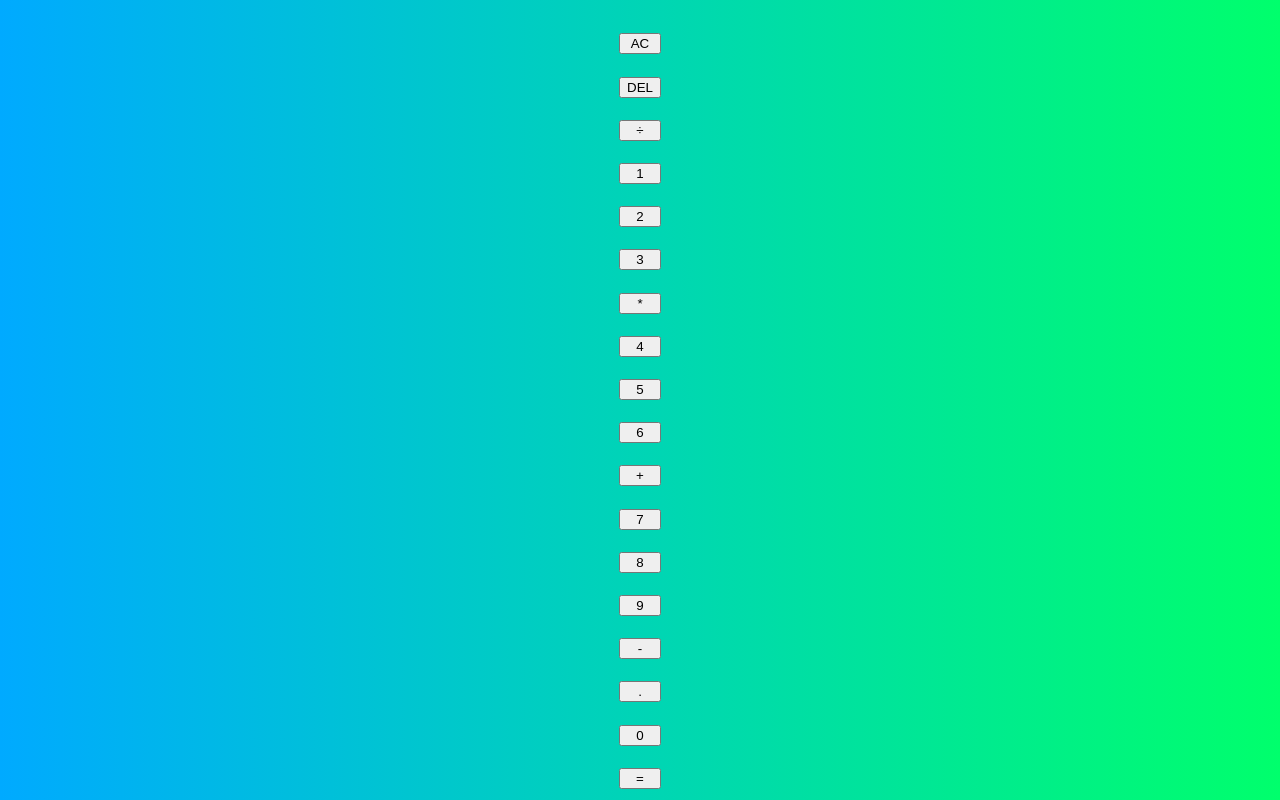
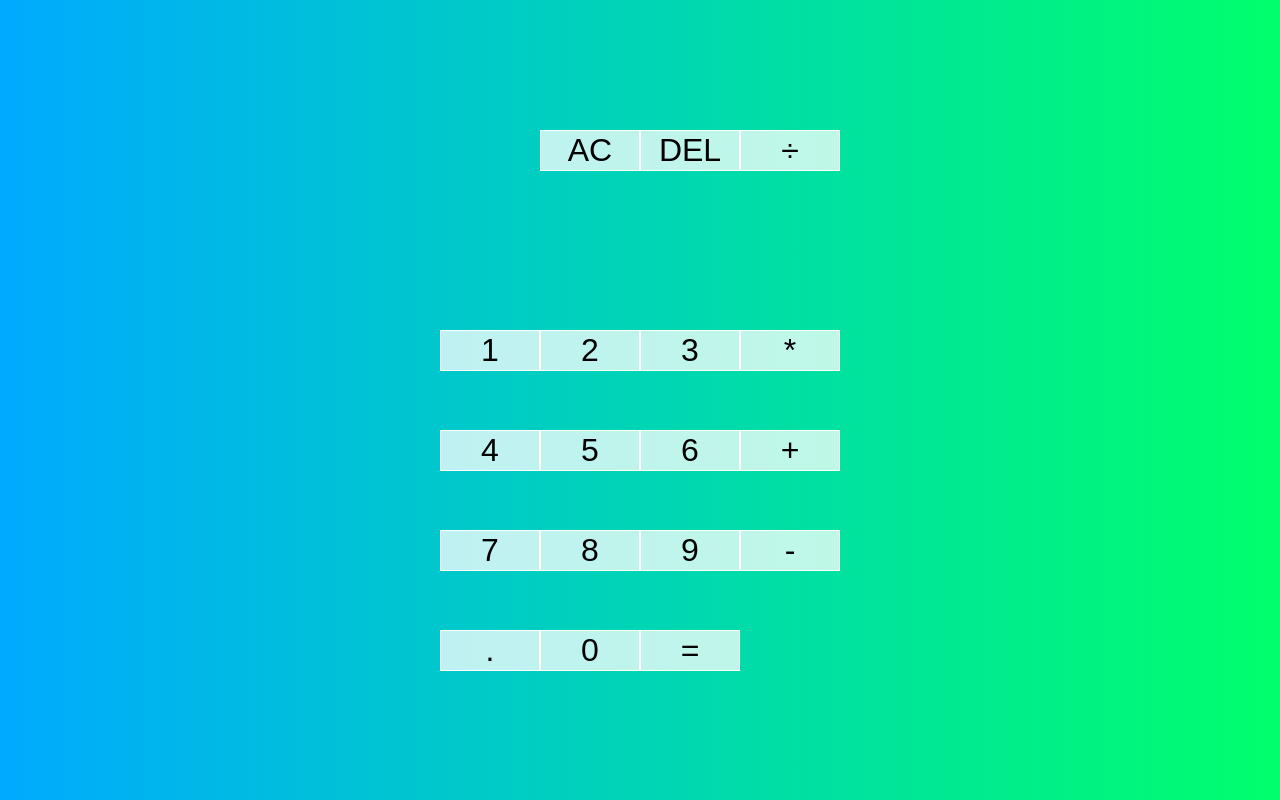
Before and after one commit to Deftone1/calcuLaser, a plain HTML site: page index.html in a window 1280 px wide. Drawn offline with Linux system fonts and the light colour scheme.

Commit message:
added hover style

```diff
--- a/style.css
+++ b/style.css
@@ -16,4 +16,19 @@ body {
     justify-content: center;
     align-items: center;
     min-height: 100vh;
+    grid-template-columns: repeat(4, 100px);
+    grid-template-rows: minmax(120px, auto) repeat(5, 100px);
 }
+
+.calculator-grid > button {
+    cursor: pointer;
+    font-size: 2rem;
+    border: 1px solid white;
+    outline: none;
+    background-color: rgba(255, 255, 255, .75);
+
+}
+
+.calculator-grid > button:hover {
+    background-color: rgba(255, 255, 255, .90);
+}
```
